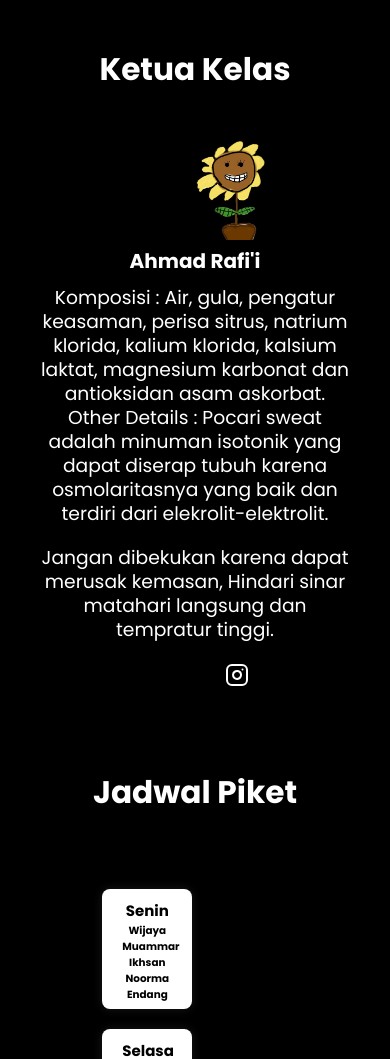
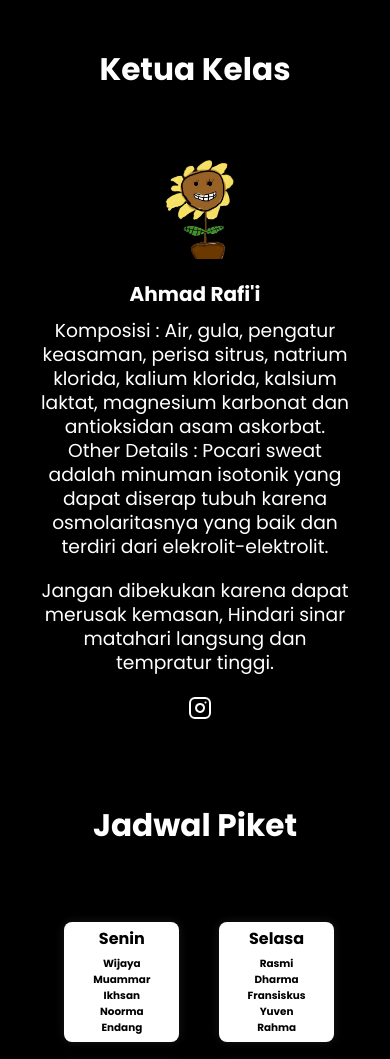
Before and after one commit to lescahub/mmb.github.io, a plain HTML site: page index.html in a window 390 px wide. Shown: the part 860-1919 px from the top of the page. Drawn offline with nearby package versions, Linux system fonts and the light colour scheme.

Commit message:
Update style.css

```diff
--- a/style.css
+++ b/style.css
@@ -12,7 +12,7 @@
 }
 
 body {
-    font-family: 'Poppins', sans-serif;
+  font-family: "Poppins", sans-serif;
   background-color: black;
   color: white;
   min-height: 8000px;
@@ -35,7 +35,6 @@
   font-size: 2rem;
   font-weight: 700;
   color: white;
-
 }
 
 .navbar .navbar-logo span {
@@ -47,17 +46,14 @@
   display: inline-block;
   font-size: 1.4rem;
   margin: 0 1rem;
-
 }
-
 
 .navbar .navbar-nav a:hover {
   color: rgb(114, 114, 114);
-
 }
 
 .navbar .navbar-nav a::after {
-    content: '';
+  content: "";
   display: block;
   padding-bottom: 0.5rem;
   border-bottom: 0.1rem solid white;
@@ -65,7 +61,7 @@
   transition: 0.2s linear;
 }
 
-.navbar .navbar-nav a:hover::after{
+.navbar .navbar-nav a:hover::after {
   transform: scaleX(0.5);
 }
 
@@ -111,7 +107,6 @@
   margin-bottom: 16px;
   line-height: 1.4rem;
   text-shadow: 4px 4px 3px rgba(1, 1, 3, 0.5);
-
 }
 
 .hero .content h1 {
@@ -138,11 +133,14 @@
 
 .about .row {
   display: flex;
-
 }
 
 .about .row .about-img {
   flex: 1 1 45rem;
+}
+
+.about .row .about-img img {
+    width: 100%;
 }
 
 .about .row .content {
@@ -153,12 +151,8 @@
 .about .row .content h3 {
   margin-bottom: 1rem;
   font-size: 2rem;
-
 }
 
-.about .row .about-img img {
-    width: 15rem;
-}
 
 .about h2 {
   text-align: center;
@@ -172,24 +166,20 @@
   margin-bottom: 1rem;
 }
 
-.about a  {
+.about a {
   color: white;
   margin: 0;
   margin-bottom: 20rem;
-
 }
 
 .piket {
   padding: 6rem 7% 1.4rem;
 }
 
-
-
 .piket h2 {
   text-align: center;
   font-size: 3rem;
   margin-bottom: 7rem;
-
 }
 
 .mapel {
@@ -200,9 +190,7 @@
   text-align: center;
   font-size: 3rem;
   margin-bottom: 6rem;
-
 }
-
 
 .kotak {
   width: 120px;
@@ -223,21 +211,19 @@
   color: #000000;
   margin-top: -10px;
   margin-bottom: 10px;
-    font-size: 20px ;
+  font-size: 20px;
   text-align: center;
 }
 
 .nama {
   color: #000000;
   text-align: center;
-
 }
 
 .namas {
   color: #000000;
   text-align: center;
   font-size: 13px;
-
 }
 
 .kotaks {
@@ -255,20 +241,13 @@
   justify-content: center;
 }
 
-
-
-
-
-
 /* Media Queries */
 
-
 /* HandPhone */
-  @media (max-width: 758px) {
+@media (max-width: 550px) {
   html {
     font-size: 65%;
   }
-
 
   #menu {
     display: inline-block;
@@ -294,7 +273,7 @@
     margin: 1.5rem;
     padding: 0.5rem;
     font-size: 2rem;
-      border-bottom:  0.1rem solid white ;
+    border-bottom: 0.1rem solid white;
   }
 
   .navbar .navbar-nav a::after {
@@ -321,9 +300,10 @@
   .about .row .about-img img {
     height: 10rem;
     width: 10rem;
-        margin-left: 15rem;
-        margin-bottom: 0.1rem;
-        margin-top: 0.1rem;
+    margin-left: 12rem;
+    margin-bottom: 20px;
+    margin-top: 20px;
+    display: block;
 }
 
   .about .row .content p {
@@ -340,48 +320,42 @@
   }
 
   .about .row .content a {
-        margin-left: 18rem;
-        transform: scale(1.5);
-
+    margin-left: 14.5rem;
   }
 
   .kotak {
-        width: 90px;
+    width: 115px;
     height: 120px;
     background-color: #ffffff;
     border-radius: 8px;
     box-shadow: 0 0 10px rgba(255, 255, 255, 0.1);
     text-align: center;
     margin-bottom: 20px;
-        margin-left: 75px;
-        margin-right: 15px;
+    margin-left: 37px;
+    margin-right: 0px;
     padding: 20px;
     display: inline-block;
     justify-content: center;
   }
 
   .kotaks {
-        width: 130px;
-        height: 120px;
+    width: 113px;
+    height: 92px;
     background-color: #ffffff;
     border-radius: 8px;
     box-shadow: 0 0 10px rgba(255, 255, 255, 0.1);
     text-align: center;
     margin-bottom: 20px;
-        margin-left: 30px;
-        margin-right: 15px;
+    margin-left: 22px;
+    margin-right: 0;
     padding: 20px;
     display: inline-block;
     justify-content: center;
   }
 
-
-
   .hari {
-        font-size: 15px;
-        margin-bottom: 2%;
+    font-size: 16px;
+    margin-bottom: 5px;
+    margin-top: -16px;
   }
-
-
-
 }
```
Lines whose indentation alone changed are shown as unchanged.
